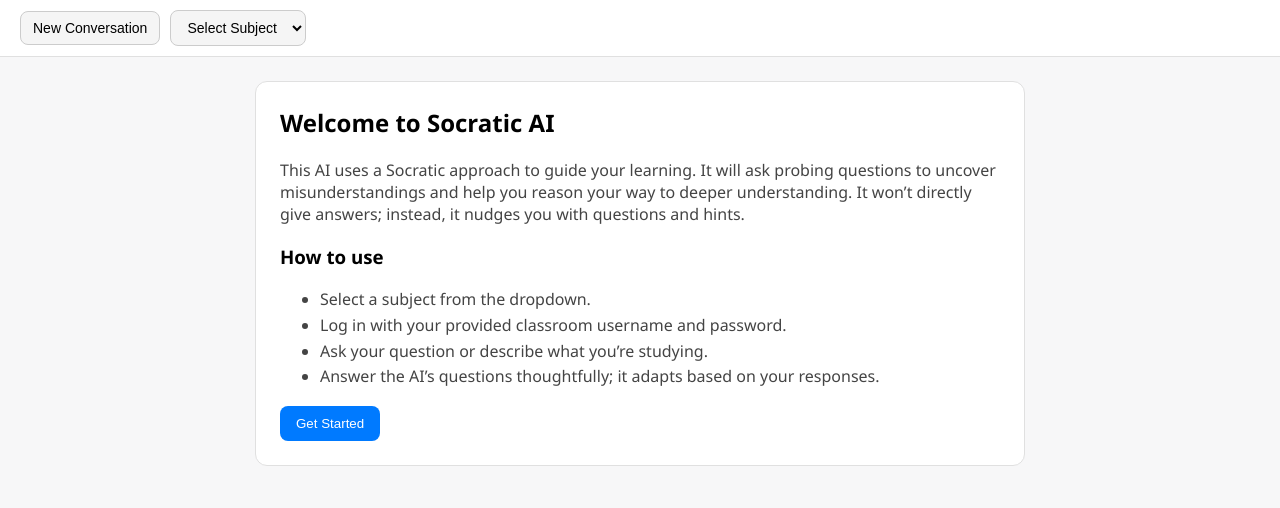
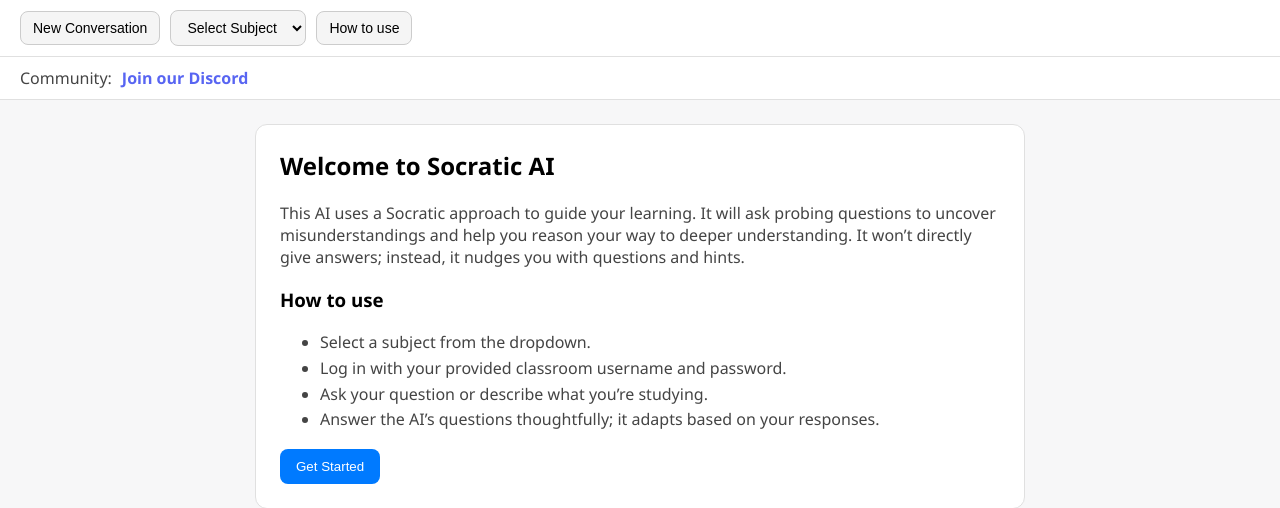
Before and after one commit to windstorm12/socratic-study-helper, a Flask app: page / in a window 1280 px wide. Shown: the part 58-566 px from the top of the page. Run offline with Flask 3, Linux system fonts and the light colour scheme.

Commit message:
Update index.html

```diff
--- a/templates/index.html
+++ b/templates/index.html
@@ -119,10 +119,18 @@
       <option value="Math">Math</option>
       <option value="Chemistry">Chemistry</option>
     </select>
+    <button onclick="showIntro()">How to use</button>
     <div style="margin-left:auto; display:flex; gap:8px; align-items:center;">
       <a id="contactLink" href="#" target="_blank" style="font-size:13px; color:#007aff; text-decoration:none; display:none;"></a>
       <span id="userBadge" style="display:none; font-size:13px; color:#666;"></span>
       <button id="logoutBtn" style="display:none;" onclick="logout()">Logout</button>
+    </div>
+  </div>
+
+  <div id="contactSection" style="padding:10px 20px; background:#fff; border-bottom:1px solid #e0e0e0; display:block;">
+    <div style="display:flex; align-items:center; gap:10px;">
+      <span style="color:#444;">Community:</span>
+      <a id="discordInvite" href="#" target="_blank" style="color:#5865F2; text-decoration:none; font-weight:600;">Join our Discord</a>
     </div>
   </div>
 
@@ -171,14 +179,19 @@
     const userBadge = document.getElementById('userBadge');
     const logoutBtn = document.getElementById('logoutBtn');
     const contactLink = document.getElementById('contactLink');
+    const discordInvite = document.getElementById('discordInvite');
 
     // Contact link content comes from server-side templating
     const CONTACT_TEXT = "{{ contact_text|default('Contact') }}";
     const CONTACT_URL = "{{ contact_url|default('') }}";
+    const DISCORD_INVITE = CONTACT_URL || "https://discord.gg/Bv6qQTk25X";
     if (CONTACT_URL) {
       contactLink.textContent = CONTACT_TEXT || 'Contact';
       contactLink.href = CONTACT_URL;
       contactLink.style.display = 'inline';
+    }
+    if (DISCORD_INVITE) {
+      discordInvite.href = DISCORD_INVITE;
     }
 
     // Initial visibility: show intro, hide auth/chat until proceed
@@ -188,6 +201,12 @@
     function proceedToLogin() {
       introContainer.style.display = 'none';
       authContainer.style.display = 'block';
+    }
+    function showIntro() {
+      chatContainer.style.display = 'none';
+      authContainer.style.display = 'none';
+      introContainer.style.display = 'block';
+      loginError.style.display = 'none';
     }
     async function login() {
       loginError.style.display = 'none';
```
